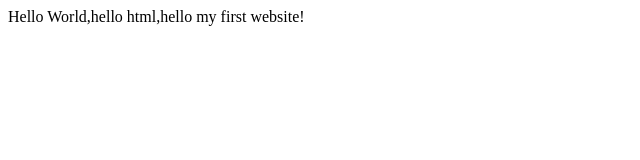
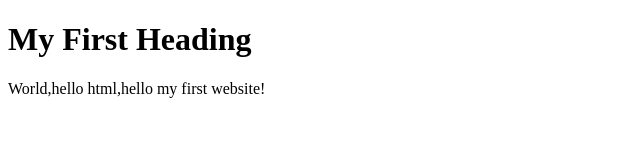
Before and after one commit to qsjzqssh/my-website, a plain HTML site: page index.html in a window 1280 px wide. Shown: the whole page, without its empty margins (0-640 px from the left). Drawn offline with Linux system fonts and the light colour scheme.

Commit message:
change index.html

```diff
--- a/index.html
+++ b/index.html
@@ -1,6 +1,7 @@
 <!DOCTYPE html>
 <html>
 <body>
-    Hello World,hello html,hello my first website!
+    <h1>My First Heading</h1>
+     <p>World,hello html,hello my first website!</p>
 </body>
 </html>
```
